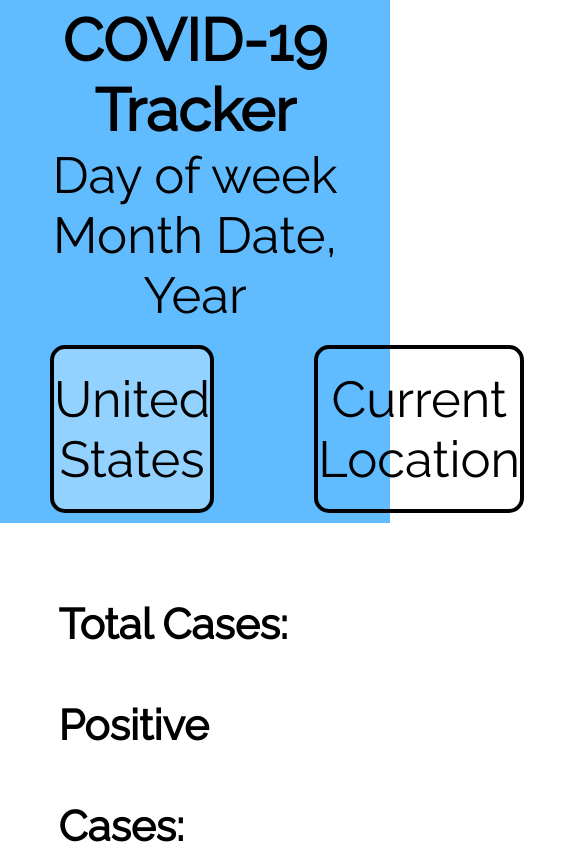
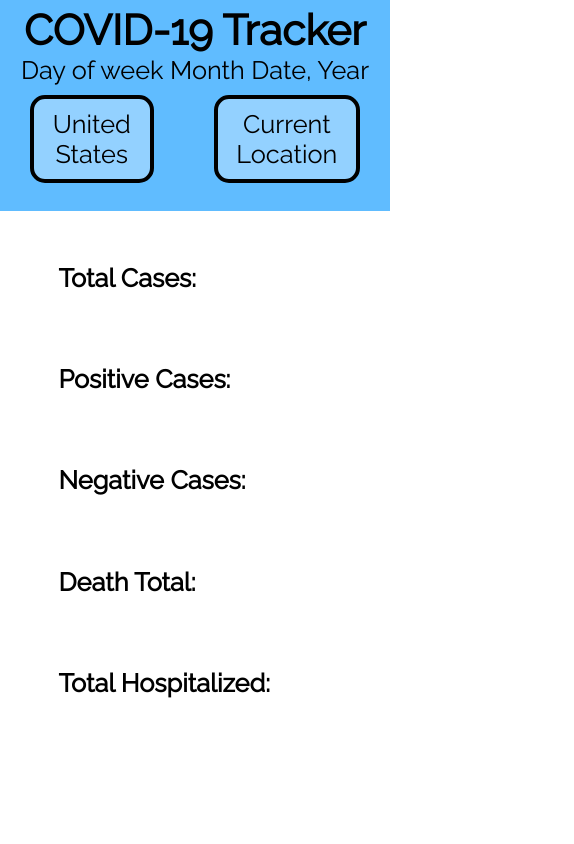
Before and after one commit to jordangregson/covid19trackerapp, a plain HTML site: page index.html in a window 390 px wide. Shown: the top 844 px of the page, 574 px wide, since content can reach past the window. Drawn offline with Linux system fonts and the light colour scheme; no server answers.

Commit message:
the design should work on most devices

```diff
--- a/index.html
+++ b/index.html
@@ -18,11 +18,11 @@
         <div id="grid-container">
 
             <a href="#">
-                <div id="us-btn">United<p>States</p>
+                <div class="btn">United<p>States</p>
                 </div>
             </a>
             <a href="#">
-                <div id="current-location-btn">Current<p>Location</p>
+                <div class="btn">Current<p>Location</p>
                 </div>
             </a>
 
--- a/styles.css
+++ b/styles.css
@@ -10,6 +10,7 @@ a {
 
 #header-bck {
     height: 30%;
+    width: 100%;
     background-color: #60BCFF;
 }
 
@@ -31,7 +32,7 @@ a {
     grid-template-columns: repeat(2, auto);
 }
 
-#us-btn {
+.btn {
     display: grid;
     font-size: 6vh;
     text-align: center;
@@ -49,24 +50,8 @@ a {
     background-color: #93D1FF;
 }
 
-#us-btn:hover {
+.btn:hover {
     background-color: rgb(140, 182, 212);
-}
-
-#current-location-btn {
-    display: grid;
-    font-size: 6vh;
-    text-align: center;
-
-    border: 4px solid black;
-    border-radius: 15px;
-
-    margin-right: 50px;
-    margin-left: 50px;
-    margin-bottom: 10px;
-
-    padding-top: 20px;
-    padding-bottom: 20px;
 }
 
 #data-container {
@@ -80,8 +65,55 @@ a {
     line-height: 12vh;
 }
 
-@media (max-width: 490px) {
+@media (max-width: 445px) {
+    #header-bck {
+        width: auto;
+        height: 25vh;
+        background-color: #60BCFF;
+        margin-left: auto;
+        margin-right: auto;
+    }
+
     #data-container {
+        font-size: 3vh;
+        padding-top: 2vh;
+    }
+
+    #website-title {
         font-size: 5vh;
+        text-align: center;
+        padding-top: 5px;
+        font-weight: bold;
     }
+
+    .btn {
+        display: grid;
+        font-size: 3vh;
+        text-align: center;
+
+        border: 4px solid black;
+        border-radius: 15px;
+
+        margin-top: -10px;
+        margin-right: 30px;
+        margin-left: 30px;
+
+        padding: 10px;
+
+        background-color: #93D1FF;
+    }
+
+    #website-title {
+        font-size: 5vh;
+        text-align: center;
+        padding-top: 5px;
+        font-weight: bold;
+    }
+
+    #date {
+        text-align: center;
+        font-size: 3vh;
+    }
+
+
 }
```
